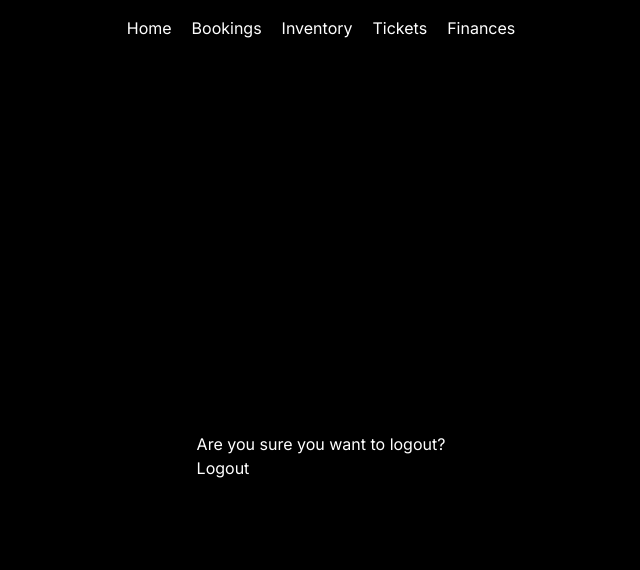
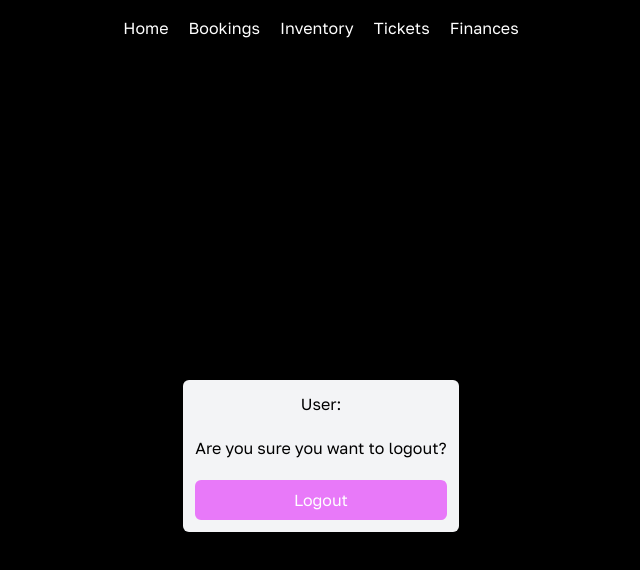
Before and after one commit to KabirBose/chop-chop-bookings, a Next.js app: page /logout in a window 1280 px wide. Shown: the top 570 px of the page, without its empty margins (319-959 px from the left). Built offline with nearby package versions, Linux system fonts and the light colour scheme; no server answers.

Commit message:
logout form styling changes

```diff
--- a/src/app/(root)/page.tsx
+++ b/src/app/(root)/page.tsx
@@ -1,10 +1,20 @@
+import Link from "next/link";
+
 export default function Home() {
   return (
     <div className="h-screen flex justify-center items-center flex-col gap-5">
-      <h1 className="text-4xl font-bold text-fuchsia-300">
+      <h1 className="text-4xl font-bold text-fuchsia-400">
         ChopChop Reservations
       </h1>
       <p>Manage your reservations with ease!</p>
+      <div className="flex justify-center items-center gap-5">
+        <Link href="/register" className="bg-fuchsia-400 p-2 rounded-md">
+          Register
+        </Link>
+        <Link href="/login" className="bg-fuchsia-400 p-2 rounded-md">
+          Login
+        </Link>
+      </div>
     </div>
   );
 }
--- a/src/app/layout.tsx
+++ b/src/app/layout.tsx
@@ -1,12 +1,12 @@
 import type { Metadata } from "next";
-import { Inter } from "next/font/google";
+import { Golos_Text } from "next/font/google";
 import "./globals.css";
 
 import Navbar from "@/components/shared/Navbar";
 import Bottombar from "@/components/shared/Bottombar";
 import { AuthProvider } from "./Providers";
 
-const inter = Inter({ subsets: ["latin"] });
+const golos = Golos_Text({ subsets: ["latin"] });
 
 export const metadata: Metadata = {
   title: "Chop Chop Bookings",
@@ -20,7 +20,7 @@ export default function RootLayout({
 }) {
   return (
     <html lang="en">
-      <body className={inter.className}>
+      <body className={golos.className}>
         <Navbar />
         <AuthProvider>{children}</AuthProvider>
         <Bottombar />
--- a/src/components/auth/LoginForm.tsx
+++ b/src/components/auth/LoginForm.tsx
@@ -44,19 +44,21 @@ export default function LoginForm() {
       >
         <input
           onChange={(e) => setEmail(e.target.value)}
-          className="text-black"
+          className="text-black p-1 rounded-md"
           type="email"
           placeholder="Email"
           name="email"
         />
         <input
           onChange={(e) => setPassword(e.target.value)}
-          className="text-black"
+          className="text-black p-1 rounded-md"
           type="password"
           placeholder="Password"
           name="password"
         />
-        <button type="submit">Login</button>
+        <button className="bg-fuchsia-400 p-2 rounded-md w-full" type="submit">
+          Login
+        </button>
       </form>
       {error && <p>{error}</p>}
     </div>
--- a/src/components/auth/LogoutForm.tsx
+++ b/src/components/auth/LogoutForm.tsx
@@ -1,13 +1,25 @@
 "use client";
 
-import { signOut } from "next-auth/react";
+import { signOut, useSession } from "next-auth/react";
 
 export default function LogoutForm() {
+  const session = useSession();
+
   // signout user when button is clicked
   return (
-    <div>
-      <p>Are you sure you want to logout?</p>
-      <button onClick={() => signOut()}>Logout</button>
+    <div className="flex justify-center items-center flex-col gap-5 bg-gray-100 p-3 rounded-md">
+      <p className="text-black">
+        User:{" "}
+        {session.status === "authenticated" &&
+          (session.data?.user?.email as any)}
+      </p>
+      <p className="text-black">Are you sure you want to logout?</p>
+      <button
+        className="bg-fuchsia-400 p-2 rounded-md w-full"
+        onClick={() => signOut()}
+      >
+        Logout
+      </button>
     </div>
   );
 }
--- a/src/components/auth/RegisterForm.tsx
+++ b/src/components/auth/RegisterForm.tsx
@@ -58,26 +58,28 @@ export default function RegisterForm() {
       >
         <input
           onChange={(e) => setUsername(e.target.value)}
-          className="text-black"
+          className="text-black p-1 rounded-md"
           type="text"
           placeholder="Username"
           name="username"
         />
         <input
           onChange={(e) => setEmail(e.target.value)}
-          className="text-black"
+          className="text-black p-1 rounded-md"
           type="email"
           placeholder="Email"
           name="email"
         />
         <input
           onChange={(e) => setPassword(e.target.value)}
-          className="text-black"
+          className="text-black p-1 rounded-md"
           type="password"
           placeholder="Password"
           name="password"
         />
-        <button type="submit">Register</button>
+        <button className="bg-fuchsia-400 p-2 rounded-md w-full" type="submit">
+          Register
+        </button>
       </form>
       {error && <p>{error}</p>}
     </div>
```
